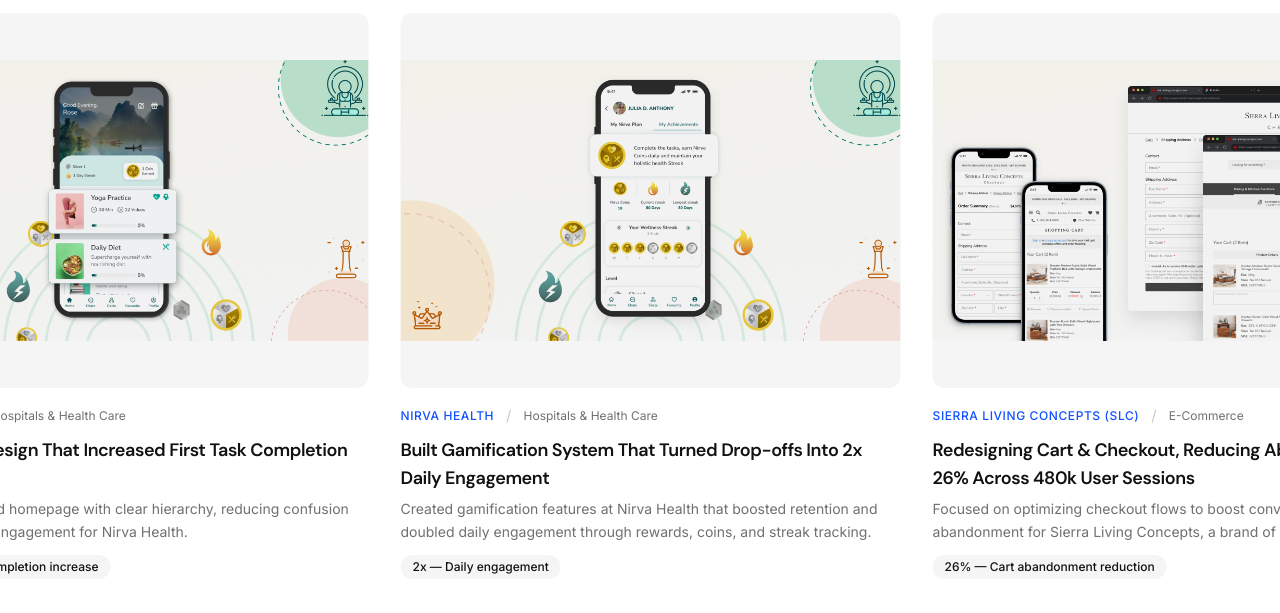
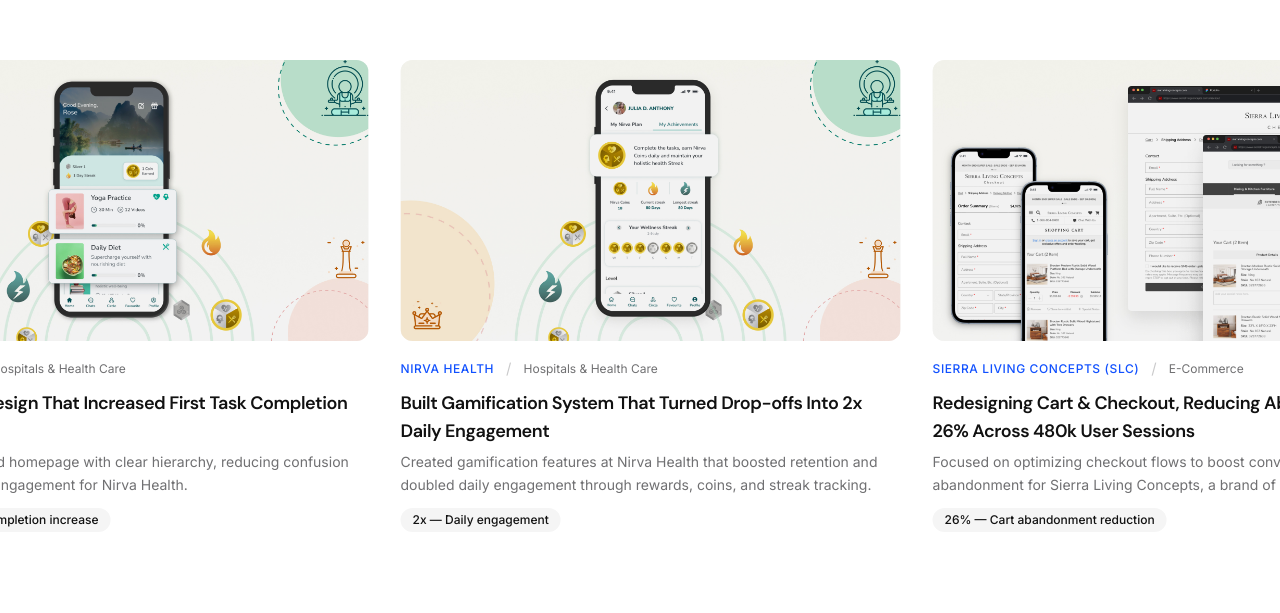
Before and after one commit to Jai-Sankhla/portfolio-website, a Next.js app: page / in a window 1280 px wide. Shown: the part 904-1517 px from the top of the page. Built offline with nearby package versions, Linux system fonts and the light colour scheme.

Commit message:
fix: match card aspect-ratio to 16:9 cover images

```diff
--- a/src/components/ProjectCard.tsx
+++ b/src/components/ProjectCard.tsx
@@ -19,7 +19,7 @@
       transition={{ duration: 0.5, delay: index * 0.1, ease: [0.16, 1, 0.3, 1] }}
     >
       <Link href={`/work/${project.slug}`} className="group block">
-        <div className="relative aspect-[4/3] w-full overflow-hidden rounded-xl bg-[#f5f5f5] dark:bg-[#151515] mb-4">
+        <div className="relative aspect-video w-full overflow-hidden rounded-xl bg-[#f5f5f5] dark:bg-[#151515] mb-4">
           <motion.div
             whileHover={{ scale: 1.05 }}
             transition={{ duration: 0.6, ease: [0.16, 1, 0.3, 1] }}
@@ -29,7 +29,7 @@
               src={project.coverImage}
               alt={project.title}
               fill
-              className="object-contain brightness-[0.95] group-hover:brightness-100 transition-all duration-500"
+              className="object-cover brightness-[0.95] group-hover:brightness-100 transition-all duration-500"
               sizes="(max-width: 768px) 100vw, 50vw"
             />
           </motion.div>
```
